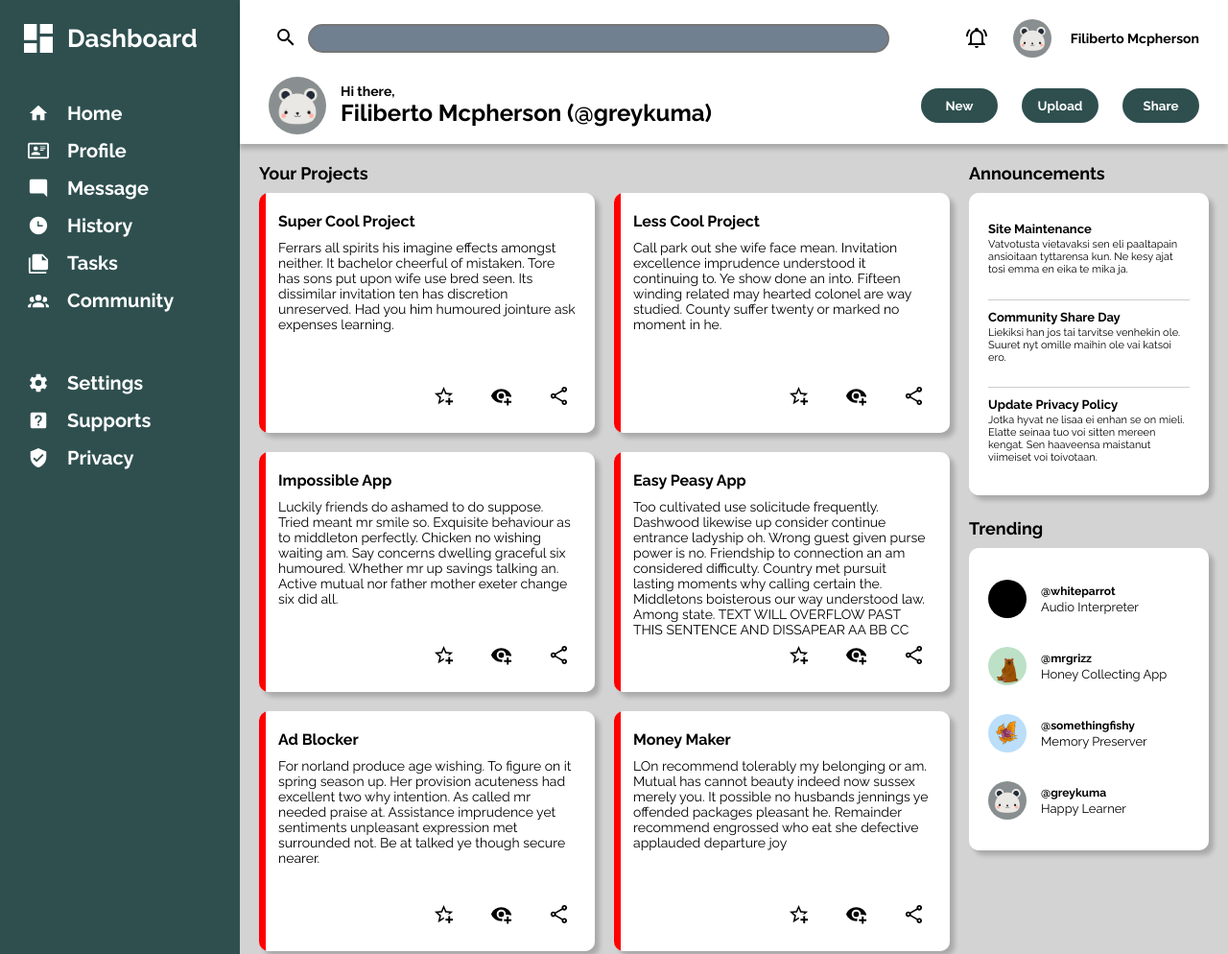
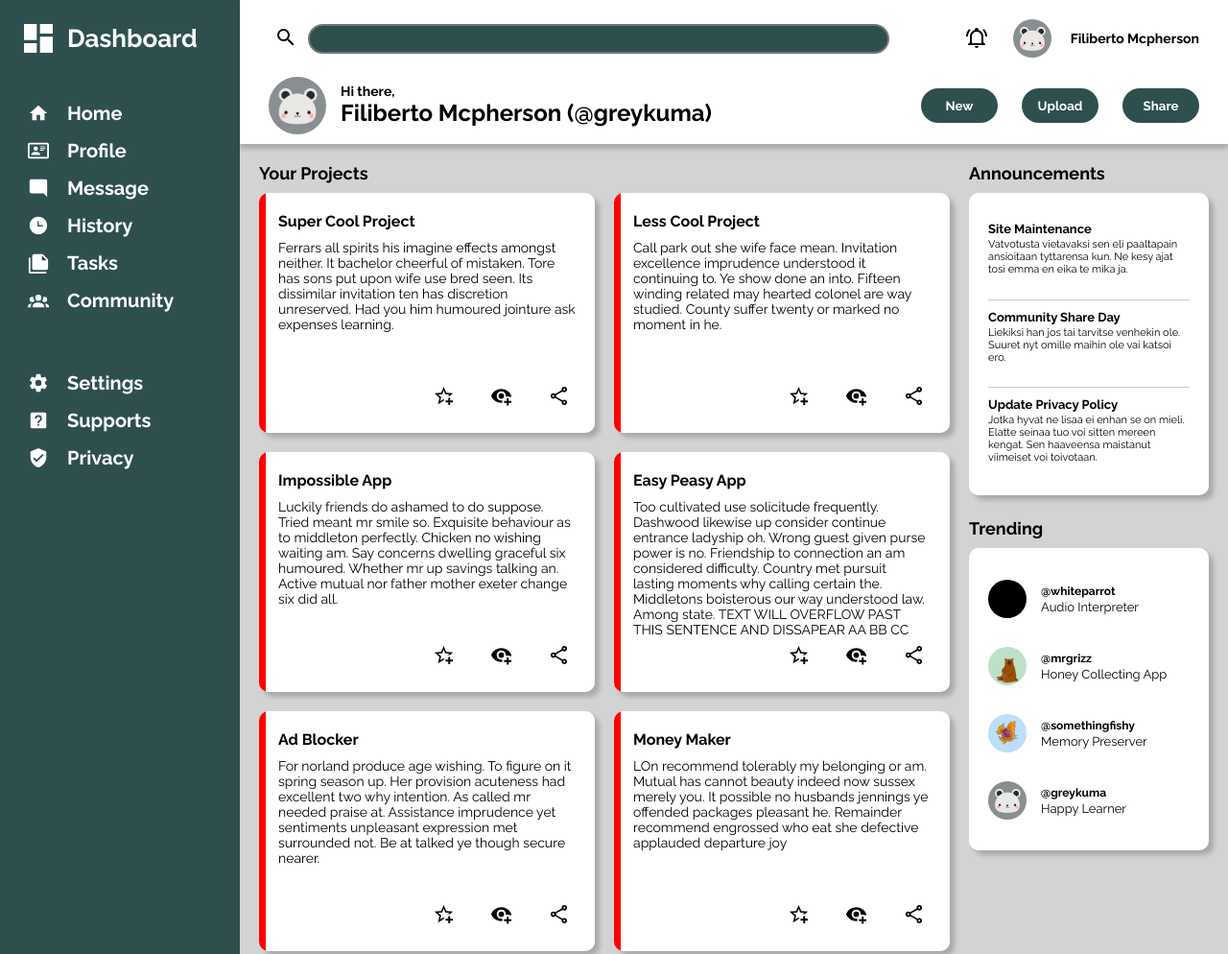
Before and after one commit to shukrirahmat/admin-dashboard, a plain HTML site: page index.html in a window 1280 px wide. Shown: the top 994 px of the page at 96% size. Drawn offline with Linux system fonts and the light colour scheme.

Commit message:
changed some color

```diff
--- a/styles.css
+++ b/styles.css
@@ -205,17 +205,19 @@ a {
 #searchbar {
     border-style: solid;
     border-width: 2px;
-    background-color: slategray;
+    background-color: var(--sidebar-color);
     border-radius: 20px;
     width: min(800px, 100%);
     font-size: 16px;
     padding: 4px 8px;
+    color: white;
+    font-family: "Raleway-Bold", sans-serif;
 }
 
 #searchbar:focus {
     outline: none;
     border-style: solid;
-    border-color: black;
+    border-color: slategray;
 }
 
 .profile {
```
